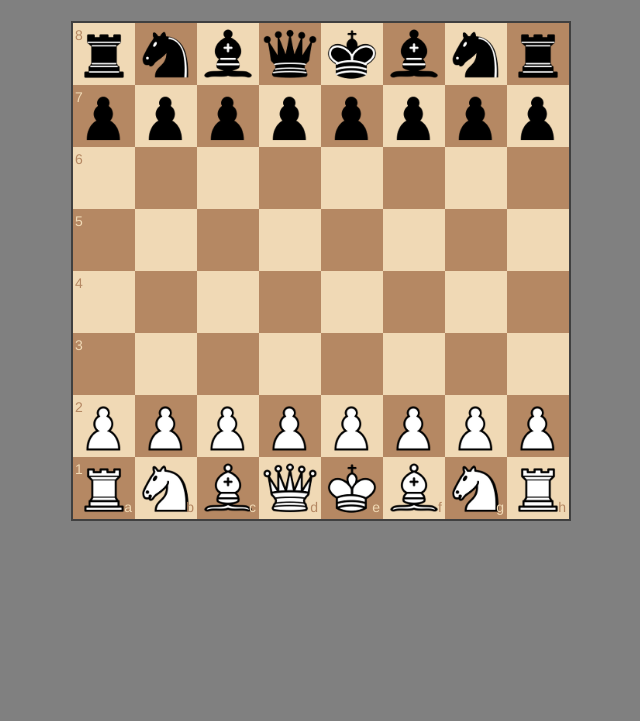
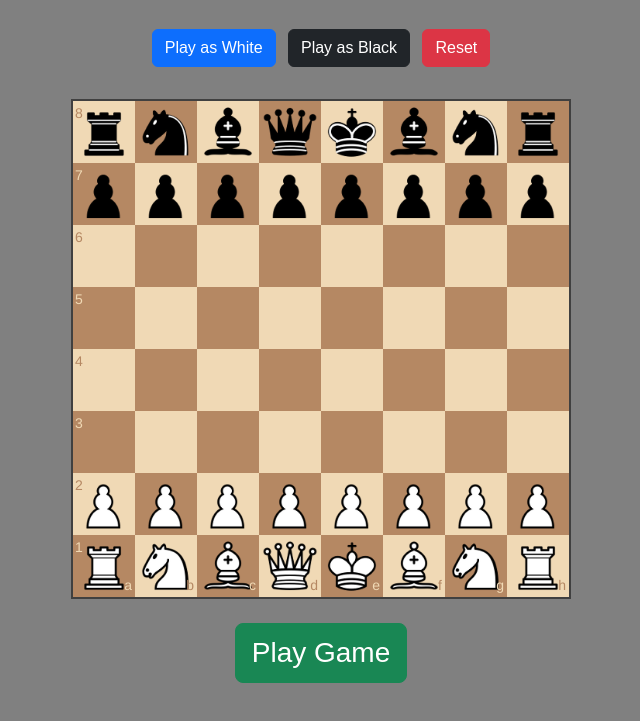
Before and after one commit to alexdinu1/CITS3403_project, a website: page play.html in a window 1280 px wide. Shown: the part 91-812 px from the top of the page, without its empty margins (319-959 px from the left). Drawn offline with nearby package versions, Linux system fonts and the light colour scheme.

Commit message:
Made pieces moveable and added game options
Added options to play as white or black, and the option to move pieces around to any desired position while being able to reset the board before starting the game.

```diff
--- a/play.html
+++ b/play.html
@@ -32,22 +32,59 @@
   <body>
     <div class="container text-center">
       <h1 class="mb-4">Play Chess</h1>
-      <div class="row justify-content-center">
-      </div>
     </div>
 
-    <div id="board1" style="width: 120%; max-width: 500px; margin: auto;"></div>
+
+    <div class="column justify-content-center">
+      <button id="playWhite" class="btn btn-primary">Play as White</button>
+      <button id="playBlack" class="btn btn-dark m-2">Play as Black</button>
+      <button id="reset" class="btn btn-danger">Reset</button>
+    </div>
+
+    <br>
+
+    <div id="board1" style="width: 100%; max-width: 500px; margin: auto;"></div>
+
+    <br>
+
+    <div class="container text-center">
+      <button id="playGame" class="btn btn-success btn-lg fs-3">Play Game</button>
+    </div>
 
     <script>
-      var board1 = ChessBoard('board1', {
-        position: 'start',
-        responsive: true
+      let board1;
+
+      // Function to initialize the board with the chosen orientation
+      function initializeBoard(orientation) {
+        board1 = ChessBoard('board1', {
+          position: 'start',
+          draggable: true,
+          dropOffBoard: 'trash',
+          responsive: true,
+          orientation: orientation // Set the board orientation
+        });
+
+        // Adjust on resize
+        $(window).resize(() => {
+          board1.resize();
+        });
+      }
+
+      // Event listeners for the buttons
+      $('#playWhite').click(() => {
+        initializeBoard('white'); // Player chooses white
       });
 
-      // Optional: Adjust on resize to keep it looking good
-      $(window).resize(() => {
-        board1.resize();
+      $('#playBlack').click(() => {
+        initializeBoard('black'); // Player chooses black
       });
+
+      $('#reset').click(() => {
+        board1.start(); // Reset to the starting position
+      });
+
+      // Initialize the board with a default orientation (e.g., white)
+      initializeBoard('white');
     </script>
   </body>
 </html>
```
Also changed, not shown: css/chessboard-1.0.0.css (line endings or trailing spaces).
